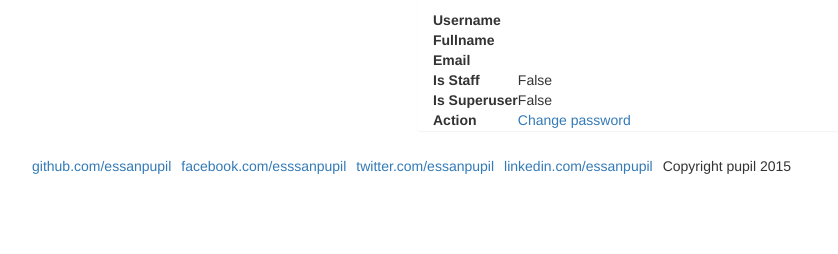
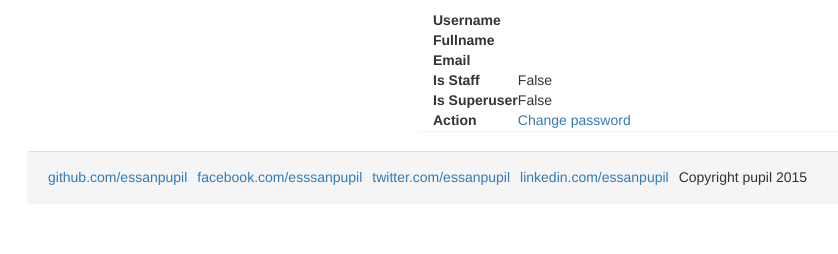
Before and after one commit to essanpupil/autowebsearch, a Django app: template ScamSearcher/templates/profile.html in a window 1280 px wide. Shown: the part 265-519 px from the top of the page, without its empty margins (28-866 px from the left). Run offline with Django 3.2, Linux system fonts and the light colour scheme; the template is opened without the code that fills it, so the values that code supplies are empty; some libraries are stand-ins or nearby versions.

Commit message:
Apply panel panel-footer for footer div

```diff
--- a/ScamSearcher/templates/base.html
+++ b/ScamSearcher/templates/base.html
@@ -82,7 +82,7 @@
             <!-- Column 1 end -->
         </div>
     </div>
-    <div class="row">
+    <div class="row panel panel-footer">
         <div style="float:left;margin:5px;">
             <a href="https://github.com/essanpupil" target="_blank">
                 github.com/essanpupil
```
